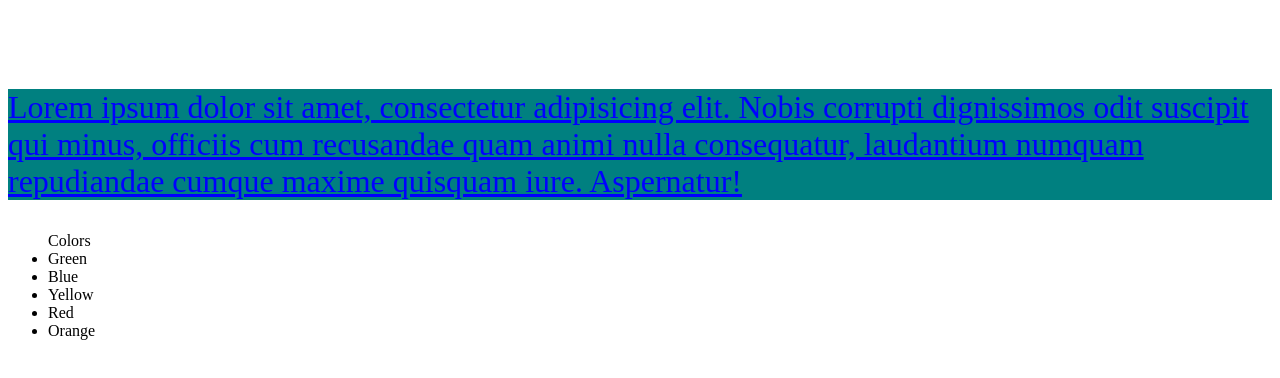
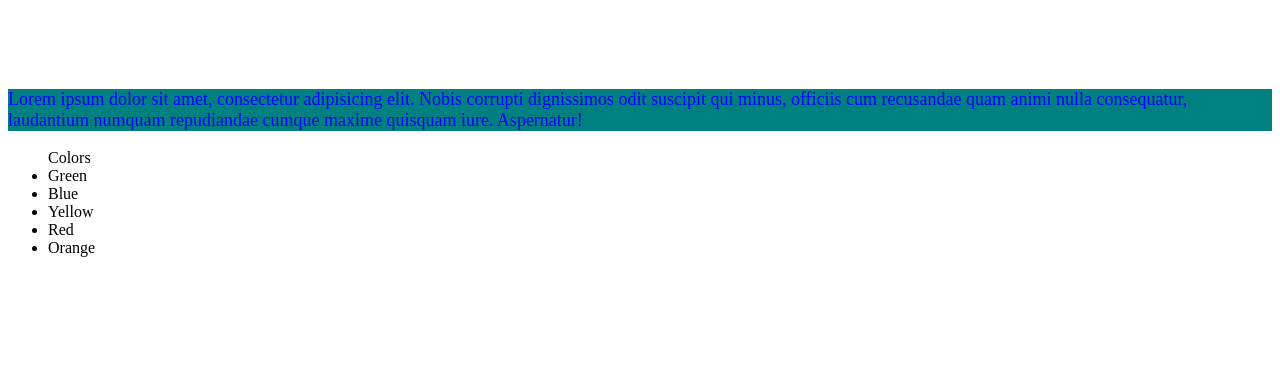
Before and after one commit to tylerfelsted/GithubPractice, a plain HTML site: page index.html in a window 1280 px wide. Shown: the part 310-688 px from the top of the page. Drawn offline with Linux system fonts and the light colour scheme.

Commit message:
changed stylesheet

```diff
--- a/style.css
+++ b/style.css
@@ -7,6 +7,4 @@ p {
 	background-color: teal;
 	font-size: large;
 	color: blue;
-	text-decoration: underline;
-	font-size: 2rem;
 }
```
